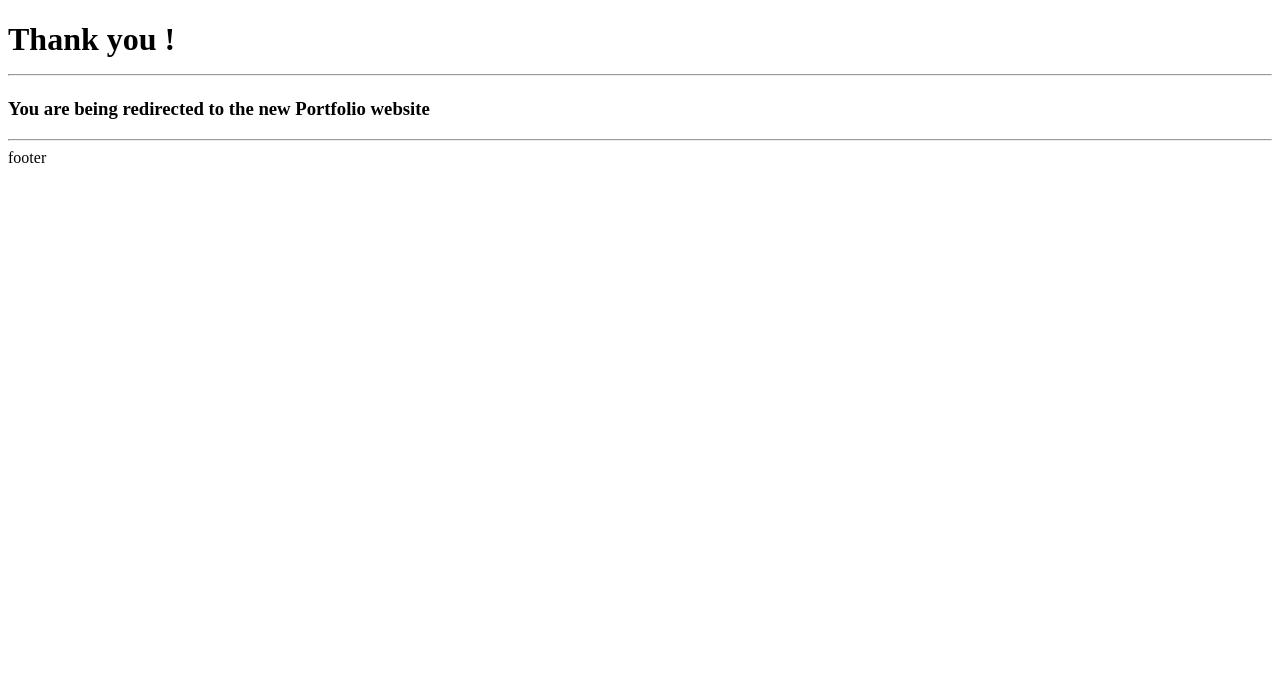
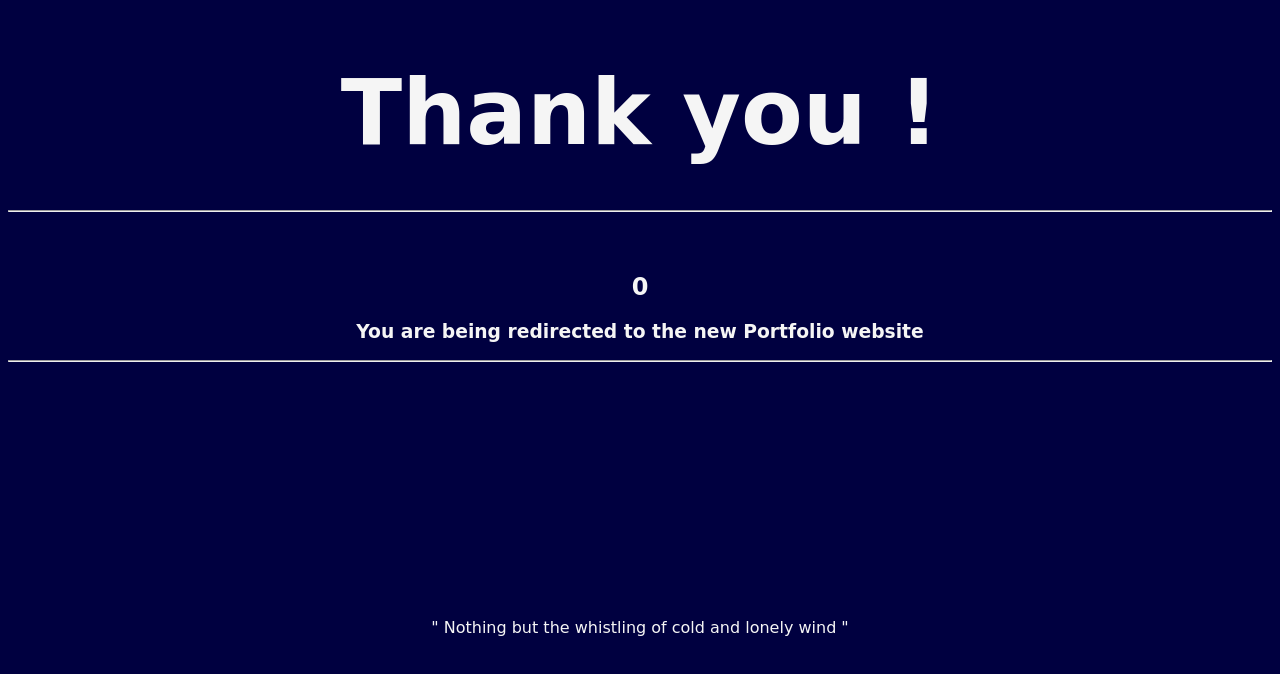
Before and after one commit to Nabeelaron/Nabeelaron.github.io, a plain HTML site: page index.html in a window 1280 px wide. Drawn offline with Linux system fonts and the light colour scheme.

Commit message:
Update index.html

```diff
--- a/index.html
+++ b/index.html
@@ -5,14 +5,56 @@
     <meta charset="UTF-8">
     <meta name="viewport" content="width=device-width, initial-scale=1.0">
     <title>Nabeel aron</title>
+    <script>
+    </script>
+
+    <style>
+        body {
+            background-color: #000040;
+            color: whitesmoke;
+            text-align: center;
+            font-family: cursive;
+        }
+
+        h1 {
+            font-size: 90px;
+        }
+
+        footer {
+            position: relative;
+            bottom: -30vh;
+        }
+
+        @media only screen and (max-width: 600px) {
+            h1 {
+                font-size: 50px;
+            }
+        }
+    </style>
 </head>
 
 <body>
     <h1> Thank you !
         <hr/>
     </h1>
+    <h2 id="count">4</h2>
     <h3> You are being redirected to the new Portfolio website</h3>
-    <hr/>footer
+    <hr/>
+    <footer>
+        <blockquote>
+            " Nothing but the whistling of cold and lonely wind "</blockquote>
+    </footer>
+    <script>
+        const count = document.querySelector('#count');
+        var limit = 3;
+        setInterval(() => {
+            if (limit >= 0)
+                count.textContent = limit;
+            // else window.location = "http://google.com";
+            --limit
+        }, 1000)
+    </script>
+
 </body>
 
 </html>
```
